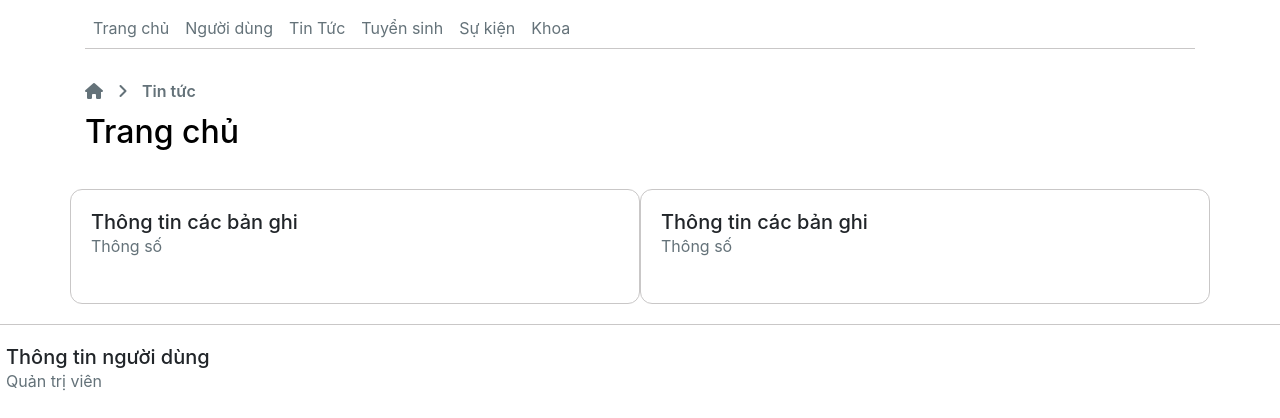
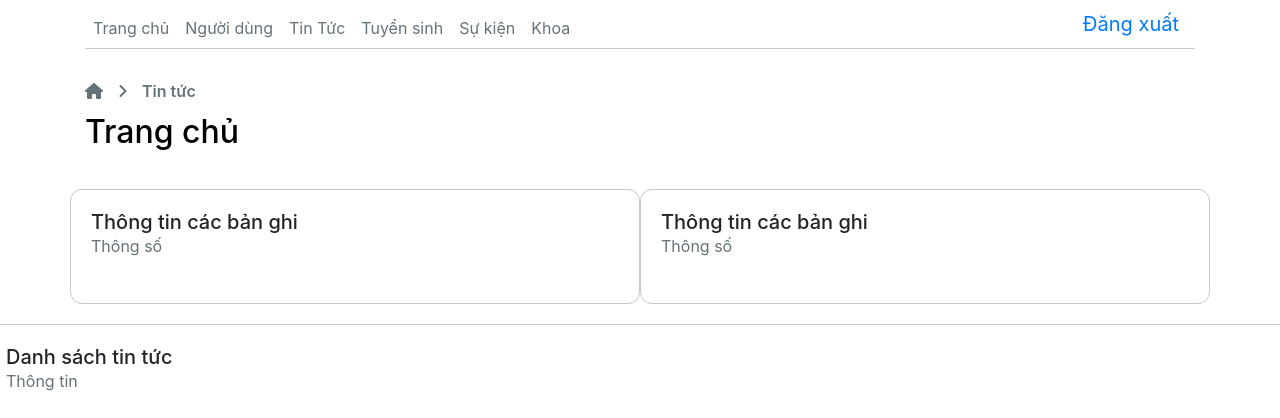
Before and after one commit to LorenVeri/BTL-Web-Summer, a PHP site: page /login_page/news.php in a window 1280 px wide. Shown: the top 418 px of the page. Run offline with PHP 8.4, Linux system fonts and the light colour scheme; data that the repository does not hold is empty; some libraries are stand-ins or nearby versions.

Commit message:
them mot vai thay doi nho

```diff
--- a/BTL_WebProject/login_page/assets/template/header_teamplate.php
+++ b/BTL_WebProject/login_page/assets/template/header_teamplate.php
@@ -22,18 +22,7 @@
                             <a class="nav-link text-black" href="#">Khoa</a>
                         </li>
                     </ul>
-                    <?php
-                    $sql1 = "SELECT * FROM tb_admin";
-                    $result1 = mysqli_query($conn, $sql1);
-                    //Xử lý dữ liệu
-                    if (mysqli_num_rows($result1) > 0) {
-                        $row1 = mysqli_fetch_assoc($result1);
-                    ?>
-
-                        <a class="navbar-brand" href=""><i class="fas fa-user"></i></a>
-                    <?php
-                    }
-                    ?>
+                        <a class="navbar-brand" href="login_form.php">Đăng xuất</a>
                 </nav>
             </div>
         </div>
--- a/BTL_WebProject/login_page/news.php
+++ b/BTL_WebProject/login_page/news.php
@@ -68,8 +68,8 @@
                     <div class="col-sm bd-rd" style="width: 100%;">
                         <div class="card-body">
                             <div class="title">
-                                <h5>Thông tin người dùng</h5>
-                                <span>Quản trị viên</span>
+                                <h5>Danh sách tin tức</h5>
+                                <span>Thông tin</span>
                             </div>
                             <div class="main">
                                 <table class="table">
```
Also changed, not shown: BTL_WebProject/assets/css/style.css (+9 -0 lines), BTL_WebProject/login_page/admin.php (+5 -2 lines), BTL_WebProject/login_page/info.php (+4 -4 lines), BTL_WebProject/assets/image/background/TSV-K25.jpg (added), BTL_WebProject/login_page/add_new.php (added).
